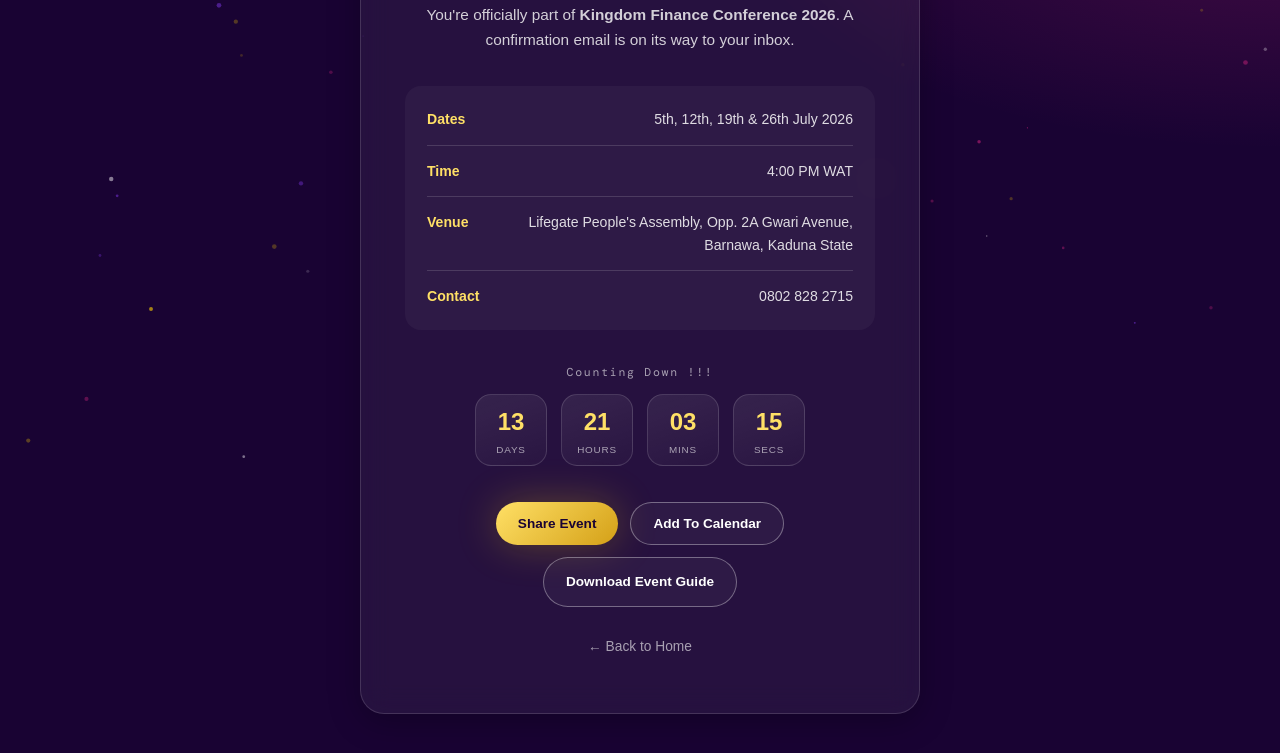
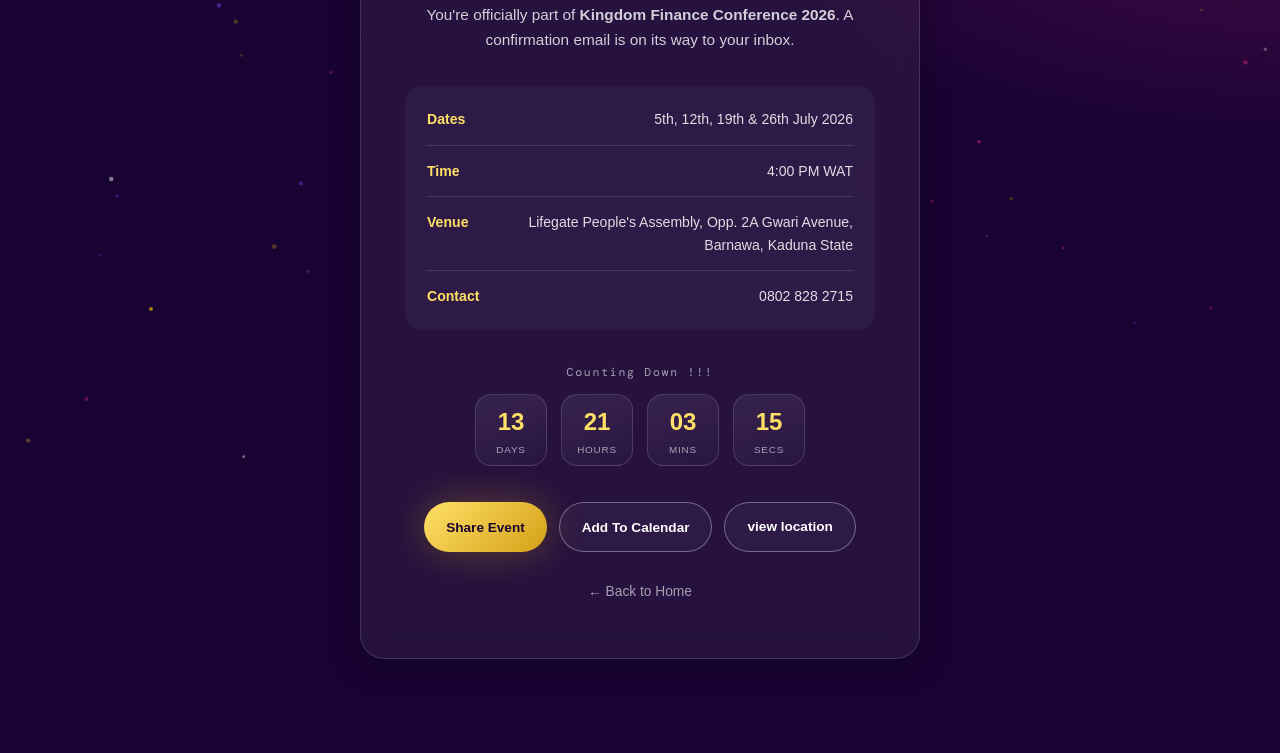
Before and after one commit to mordecaijames/KINGDOM-, a plain HTML site: page thank-you.html in a window 1280 px wide. Shown: the part 331-1084 px from the top of the page. After the commit the page ends 1050 px from the top, so only its background shows below. Drawn offline with nearby package versions, Linux system fonts and the light colour scheme; a web font is replaced by a local one.

Commit message:
Change download link text to 'view location'

```diff
--- a/thank-you.html
+++ b/thank-you.html
@@ -60,7 +60,7 @@
     <div class="ty-actions">
       <button class="btn btn-primary" id="shareBtn">Share Event</button>
       <button class="btn btn-ghost" id="calendarBtn">Add To Calendar</button>
-      <a class="btn btn-ghost" id="guideBtn" href="#">Download Event Guide</a>
+      <a class="btn btn-ghost" id="guideBtn" href="#">view location</a>
     </div>
 
     <a href="index.html" class="ty-back">← Back to Home</a>
```
